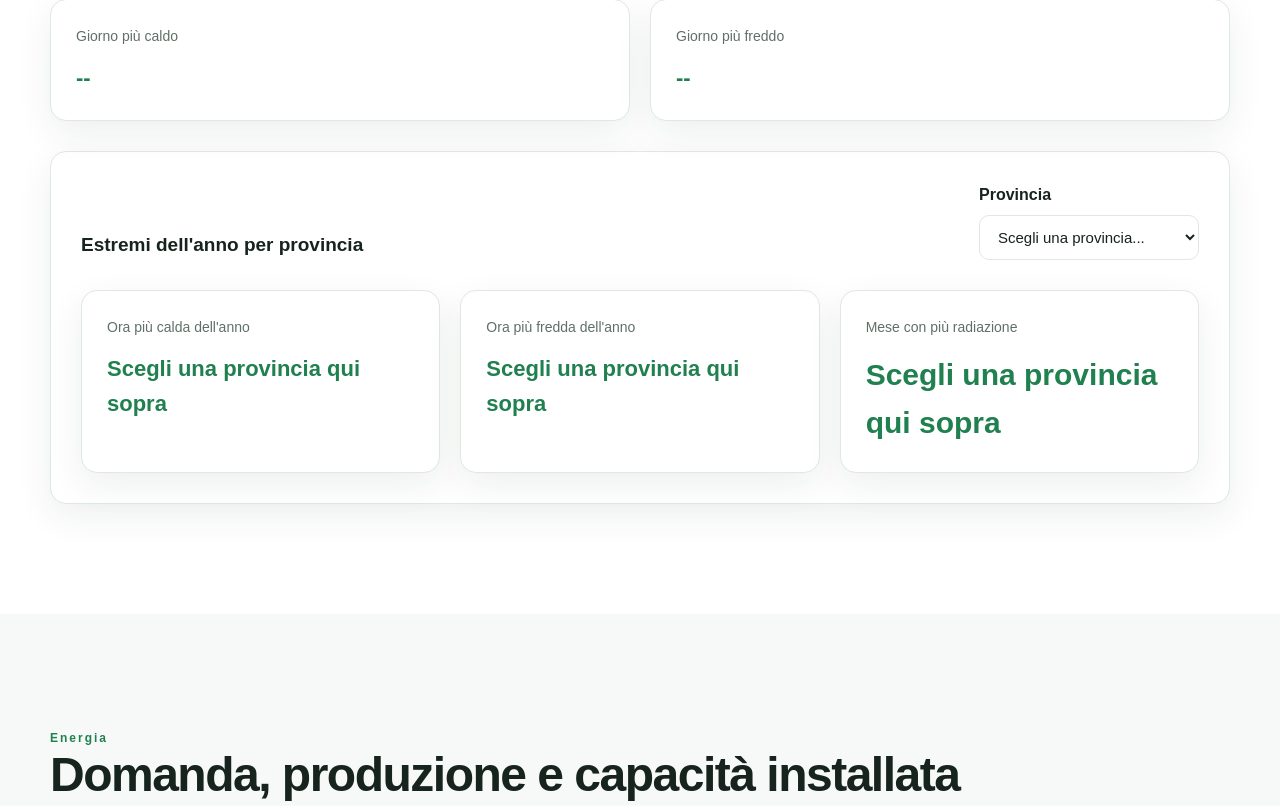
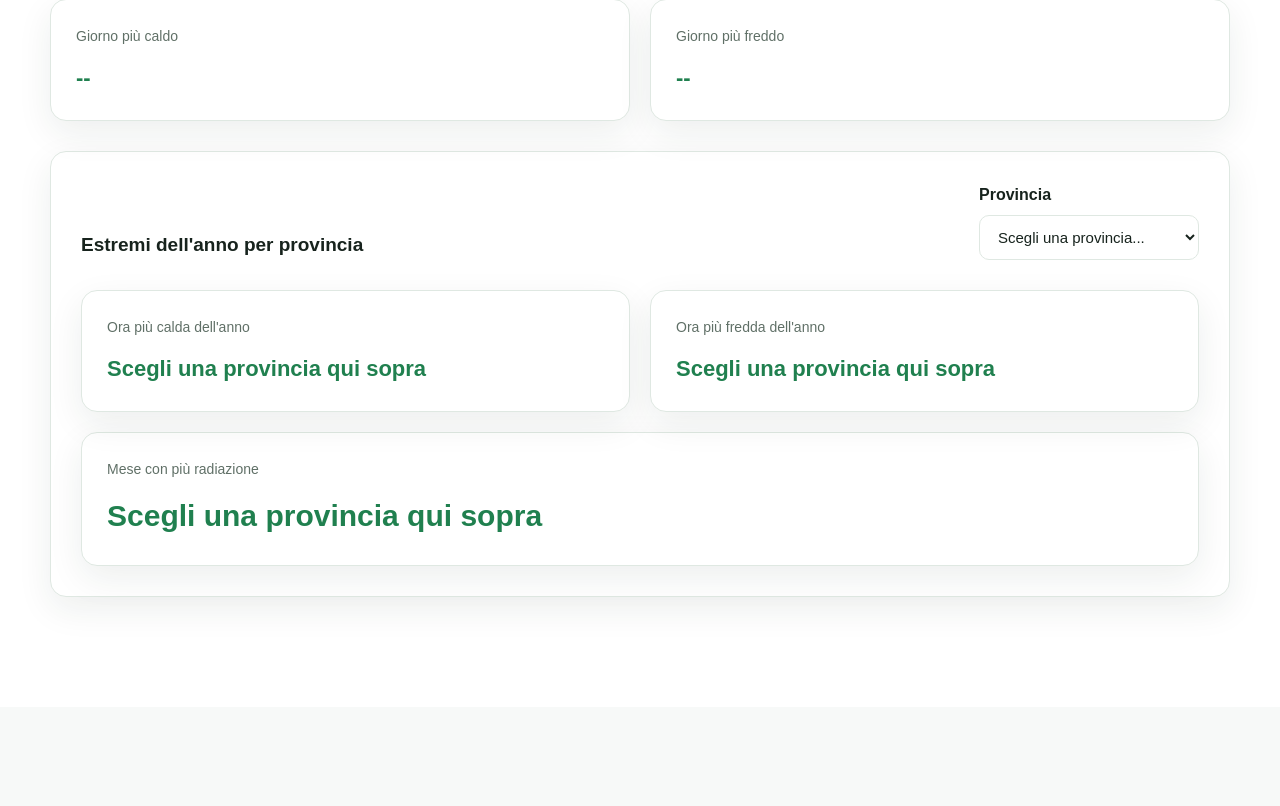
Before and after one commit to asalisar/ClimaWatt-website, a Flask app: page /dati in a window 1280 px wide. Shown: the part 2283-3089 px from the top of the page. Run offline with Flask 3, Linux system fonts and the light colour scheme; data that the repository does not hold is empty.

Commit message:
Corregge il layout di Estremi dell'anno per provincia per evitare che il testo vada a capo

```diff
--- a/static/style_esteso.css
+++ b/static/style_esteso.css
@@ -38,6 +38,10 @@
     .risultati-meteo-2 {
         grid-template-columns: 1fr;
     }
+}
+
+.mese-radiazione-box {
+    margin-top: 20px;
 }
 
 .risultati-meteo-4 {
--- a/templates/_dashboard_estesa.html
+++ b/templates/_dashboard_estesa.html
@@ -171,7 +171,7 @@
                 </div>
             </div>
 
-            <div class="risultati-meteo">
+            <div class="risultati-meteo-2">
 
                 <div class="risultato-box">
                     <span>Ora più calda dell'anno</span>
@@ -183,11 +183,11 @@
                     <strong id="oraPiuFreddaAnno">--:--</strong>
                 </div>
 
-                <div class="risultato-box">
-                    <span>Mese con più radiazione</span>
-                    <strong id="meseMaxRadiazione">--</strong>
-                </div>
+            </div>
 
+            <div class="risultato-box mese-radiazione-box">
+                <span>Mese con più radiazione</span>
+                <strong id="meseMaxRadiazione">--</strong>
             </div>
 
         </div>
```
